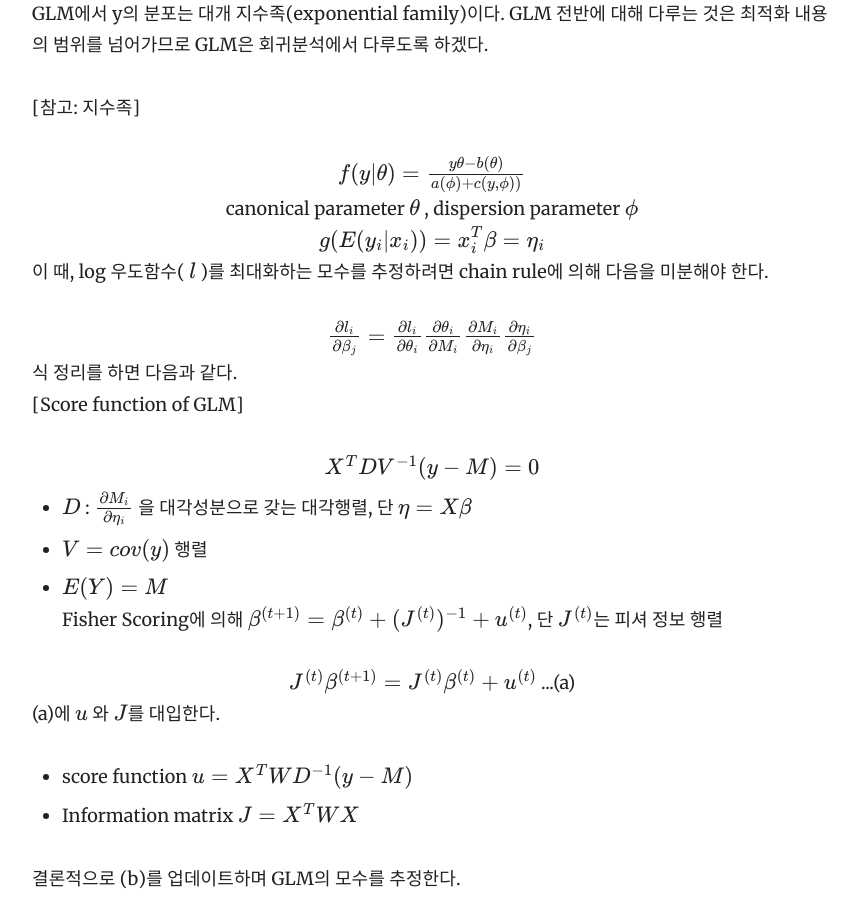
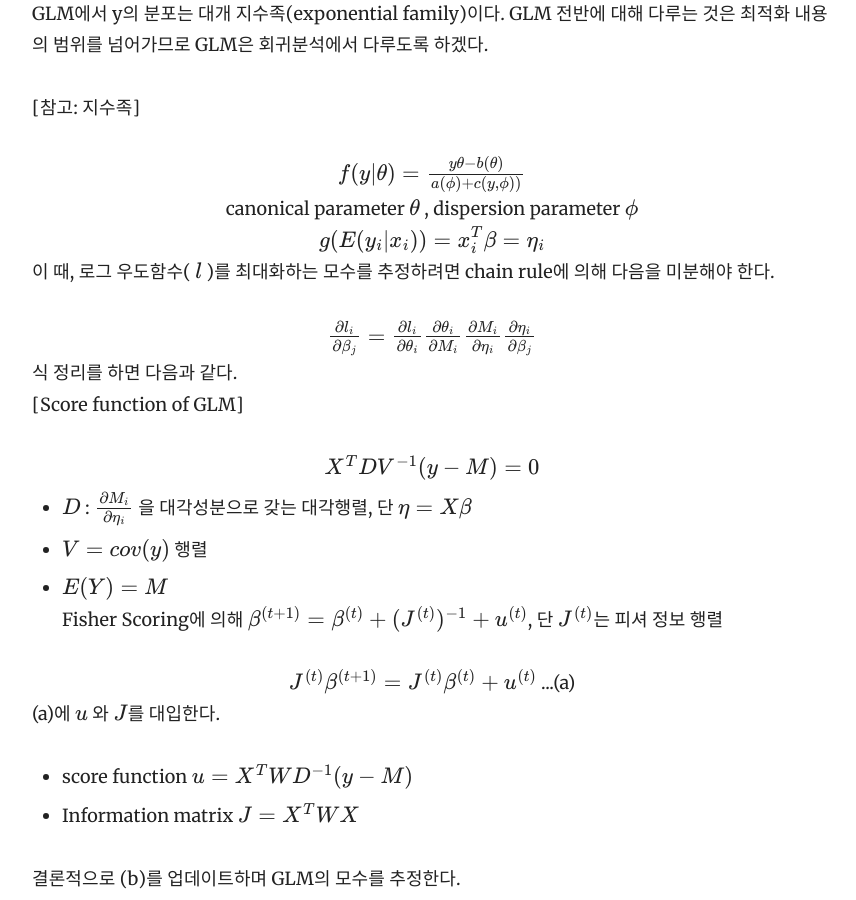
Before and after one commit to yrk3434/yrk3434.github.io, a Jekyll site: the page built from _docs/Theory/Computational Statistics_Optimization.md, in a window 1280 px wide and 900 px high, scrolled down 7008 px. Shown: the whole window, without its empty margins (358-1214 px from the left). Built offline with Jekyll 4.4.1, drawn with Linux system fonts in a browser that asks for light colours; formulas are drawn with MathJax 3.

Commit message:
Update Computational Statistics_Optimization.md

````diff
--- a/_docs/Theory/Computational Statistics_Optimization.md
+++ b/_docs/Theory/Computational Statistics_Optimization.md
@@ -204,7 +204,7 @@ GLM에서 y의 분포는 대개 지수족(exponential family)이다. GLM 전반
 <center> canonical parameter $ \theta $ , dispersion parameter $ \phi $ </center>
 <center> $ g(E(y_i|x_i)) = x_i^T \beta = \eta_i $ </center>
 
-이 때, log 우도함수( $ l $ )를 최대화하는 모수를 추정하려면 chain rule에 의해 다음을 미분해야 한다.
+이 때, 로그 우도함수( $ l $ )를 최대화하는 모수를 추정하려면 chain rule에 의해 다음을 미분해야 한다.
 <center> $ \frac{\partial l_i}{\partial \beta_j} =
 	\frac{\partial l_i}{\partial \theta_i}
 	\frac{\partial \theta_i}{\partial M_i}
@@ -229,6 +229,7 @@ Fisher Scoring에 의해 $ \beta^{(t+1)}=\beta^{(t)} + (J^{(t)})^{-1}+u^{(t)} $,
 <center> where $ Z^{(t)} = X \beta^{(t)} + (D^{(t)})^{-1} (y-M^{(t)}) $   </center>
 <center> -> $ \beta^{(t+1)} = (X^T W^{(t)} Z^{(t)})^{-1} X^T W^{(t)} Z^{(t)} $ ...(b) </center>
 
+<br/>
 # 3.   Combinatorial Optimization
 통계적 수식으로부터 최적화하는 것과 달리, discrete value의 조합(예. 경우의 수)을 통해
 최적값을 구하는 경우에는 2장의 방법을 사용할 수 없다.
@@ -375,5 +376,4 @@ def simulated_annealing(objective, bounds, n_iterations, step_size, temp):
 			# store the new current point
 			curr, curr_eval = candidate, candidate_eval
 	return [best, best_eval]
-
 ```
````
